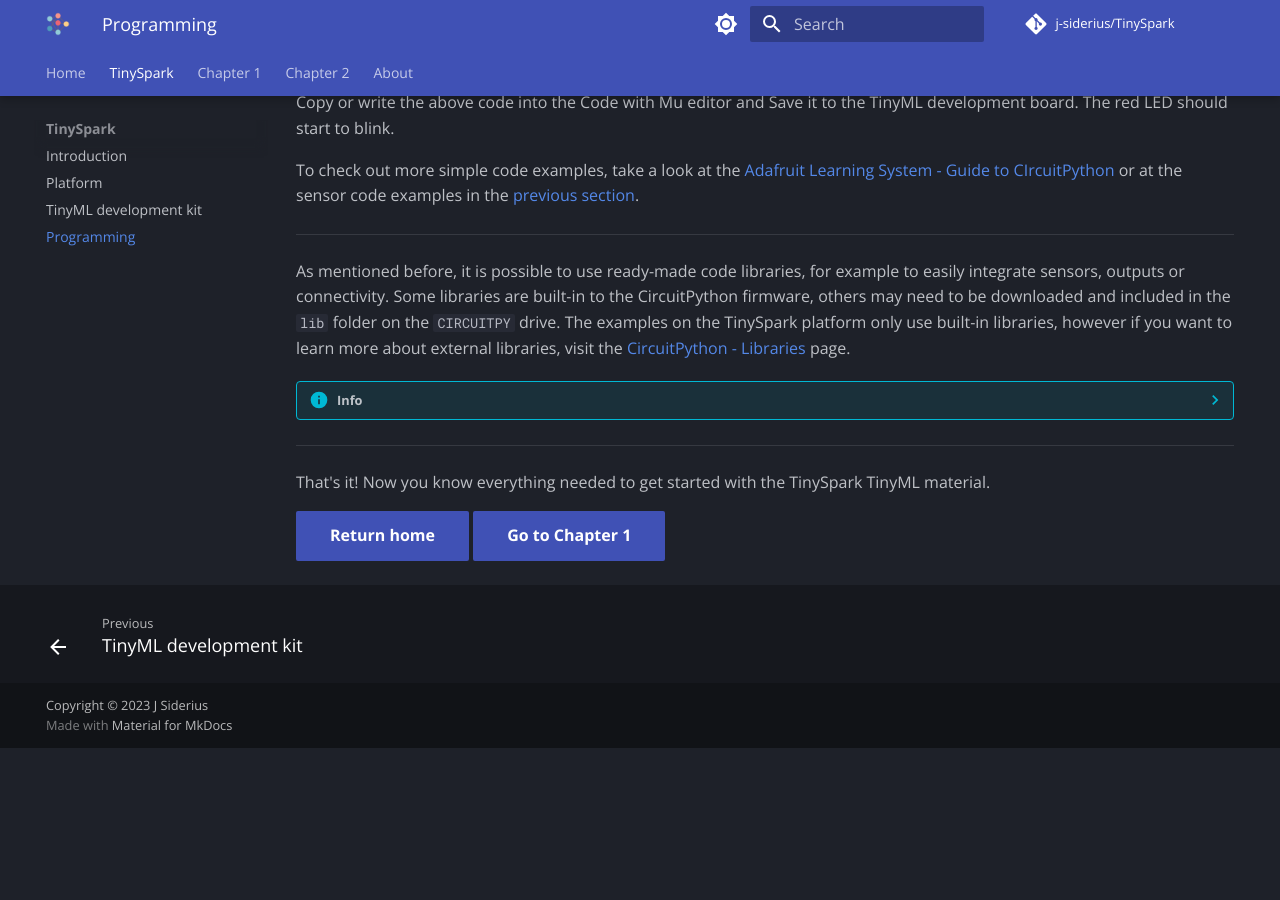
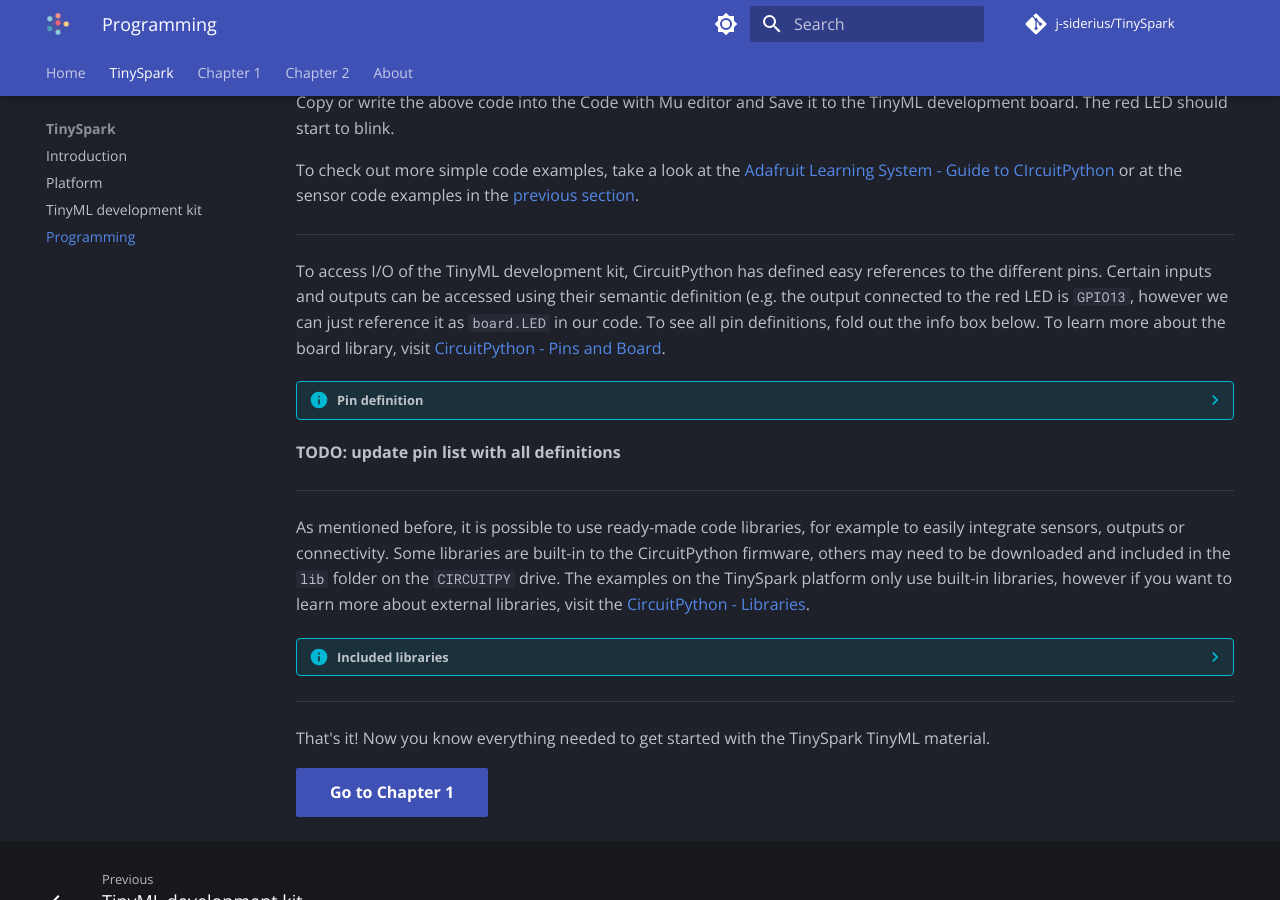
Before and after one commit to j-siderius/TinySpark, an MkDocs documentation site: the page built from docs/kit/programming.md, in a window 1280 px wide and 900 px high, scrolled down 2514 px. Built offline with MkDocs 1.6.1 and Material for MkDocs 9.7.7, drawn with Linux system fonts in a browser that asks for light colours; comment, search, counter and statistics services are not loaded; before the commit the page ends 3262 px from its top, so only the background shows below that; some of the changed text lies outside the part shown.

Commit message:
updated TinySpark chapter

```diff
--- a/docs/kit/programming.md
+++ b/docs/kit/programming.md
@@ -26,13 +26,13 @@
 
 [Code with Mu - Downloads]:https://codewith.mu/en/download
 
-??? info
+??? info "Advanced IDE setup"
 
     If you are already familiar with programming development kits, or want to work in an IDE which you are familiar with (such as Atom or VS Code), take a look at the [Adafruit - Advanced CircuitPython setup](https://learn.adafruit.com/welcome-to-circuitpython/advanced-setup).
 
 After installing, open the Code with Mu editor and (upon first start) select the CircuitPython mode. This ensures that the IDE is set up correctly for use with the TinyML development kit.
 
-??? info
+??? info "Reset the Code with Mu editor"
 
     If you already started Code with Mu and did not select the CircuitPython mode, click the `Mode` button in the top left of the Code with Mu editor, and select CircuitPython. If you want more information about setting up Code with Mu for CircuitPython, take a look at the [Code with Mu - CircuitPython setup](https://codewith.mu/en/tutorials/1.2/adafruit).
 
@@ -71,39 +71,58 @@
 
 ---
 
-As mentioned before, it is possible to use ready-made code libraries, for example to easily integrate sensors, outputs or connectivity. Some libraries are built-in to the CircuitPython firmware, others may need to be downloaded and included in the `lib` folder on the `CIRCUITPY` drive. The examples on the TinySpark platform only use built-in libraries, however if you want to learn more about external libraries, visit the [CircuitPython - Libraries](https://learn.adafruit.com/welcome-to-circuitpython/circuitpython-libraries) page.
+To access I/O of the TinyML development kit, CircuitPython has defined easy references to the different pins. Certain inputs and outputs can be accessed using their semantic definition (e.g. the output connected to the red LED is `GPIO13`, however we can just reference it as `board.LED` in our code. To see all pin definitions, fold out the info box below. To learn more about the board library, visit [CircuitPython - Pins and Board](https://learn.adafruit.com/circuitpython-essentials/circuitpython-pins-and-modules).
 
-??? info
+??? info "Pin definition"
 
-    The following libraries are built-in to the default CircuitPython installation on the TinyML development kit:
+    The TinyML development kit has the following pin definitions and names:
 
-    - `analogbufio`
+    - `GPIO0` = `board.BUTTON1` = `board.BOOT`
+    - `GPIO1` = `board.IR`
+    - `GPIO2` = `board.HALL`
+    - `GPIO4` = `board.I2S_CLK`
+    - etc...
+
+    The original I/O pins of the kit can also be found in the electronic schematic of the TinyML development kit, in the [previous section](devkit.md).
+
+
+**TODO: update pin list with all definitions**
+
+---
+
+As mentioned before, it is possible to use ready-made code libraries, for example to easily integrate sensors, outputs or connectivity. Some libraries are built-in to the CircuitPython firmware, others may need to be downloaded and included in the `lib` folder on the `CIRCUITPY` drive. The examples on the TinySpark platform only use built-in libraries, however if you want to learn more about external libraries, visit the [CircuitPython - Libraries](https://learn.adafruit.com/welcome-to-circuitpython/circuitpython-libraries).
+
+??? info "Included libraries"
+
+    The following libraries are built-in to the default CircuitPython installation on the TinyML development kit
+
     - `analogio` (for analog I/O)
-    - `array`
-    - `bitbangio`
-    - `board` (used to get the pin numbers and descriptions)
-    - `busio`
-    - `collections`
+    - `array` (for generating array objects)
+    - `bitbangio` (for simulating different communication protocols)
+    - `board` (for getting pin numbers and descriptions)
+    - `busio` (for using default data busses like I2C)
+    - `collections` (for special data containers)
     - `digitalio` (for digital I/O)
-    - `math`
-    - `os`
-    - `pwmio` (to control PWM devices)
-    - `random`
-    - `struct`
-    - `sys`
-    - `time`
+    - `math` (for basic mathematic operations and constants)
+    - `os` (for accessing operating level functions)
+    - `pwmio` (for controlling PWM devices)
+    - `random` (for generating random numbers)
+    - `struct` (for defining data structures)
+    - `sys` (for accessing system and program functions)
+    - `time` (for timing)
     - `ulab` (for Python NumPy like maths and variables)
     - `usb_cdc` (for the USB connection)
 
-    - `neopixel`
-    - `lsm6ds`
-    - `ir_remote`
-    - `bme280`
-    - `apds9930`
+    The following libraries are used for the sensors and outputs on the TinyML development kit.
+
+    - `apds9930` (for the on-board Light and Distance sensor)
+    - `bme280` (for the on-board Environmental sensor)
+    - `ir_remote` (for the on-board IR receiver)
+    - `neopixel` (for the on-board Neopixels)
+    - `lsm6ds` (for the on-board Inertial motion sensor)
 
 ---
 
 That's it! Now you know everything needed to get started with the TinySpark TinyML material.
 
-[Return home](../index.md){ .md-button .md-button--primary }
 [Go to Chapter 1](../chapter1/introduction.md){ .md-button .md-button--primary }
```
Also changed, not shown: docs/chapter1/introduction.md (+5 -1 lines), docs/kit/devkit.md (+8 -4 lines), docs/kit/platform.md (+4 -0 lines), docs/assets/images/navigation_footer.png (added), 1 other file.
